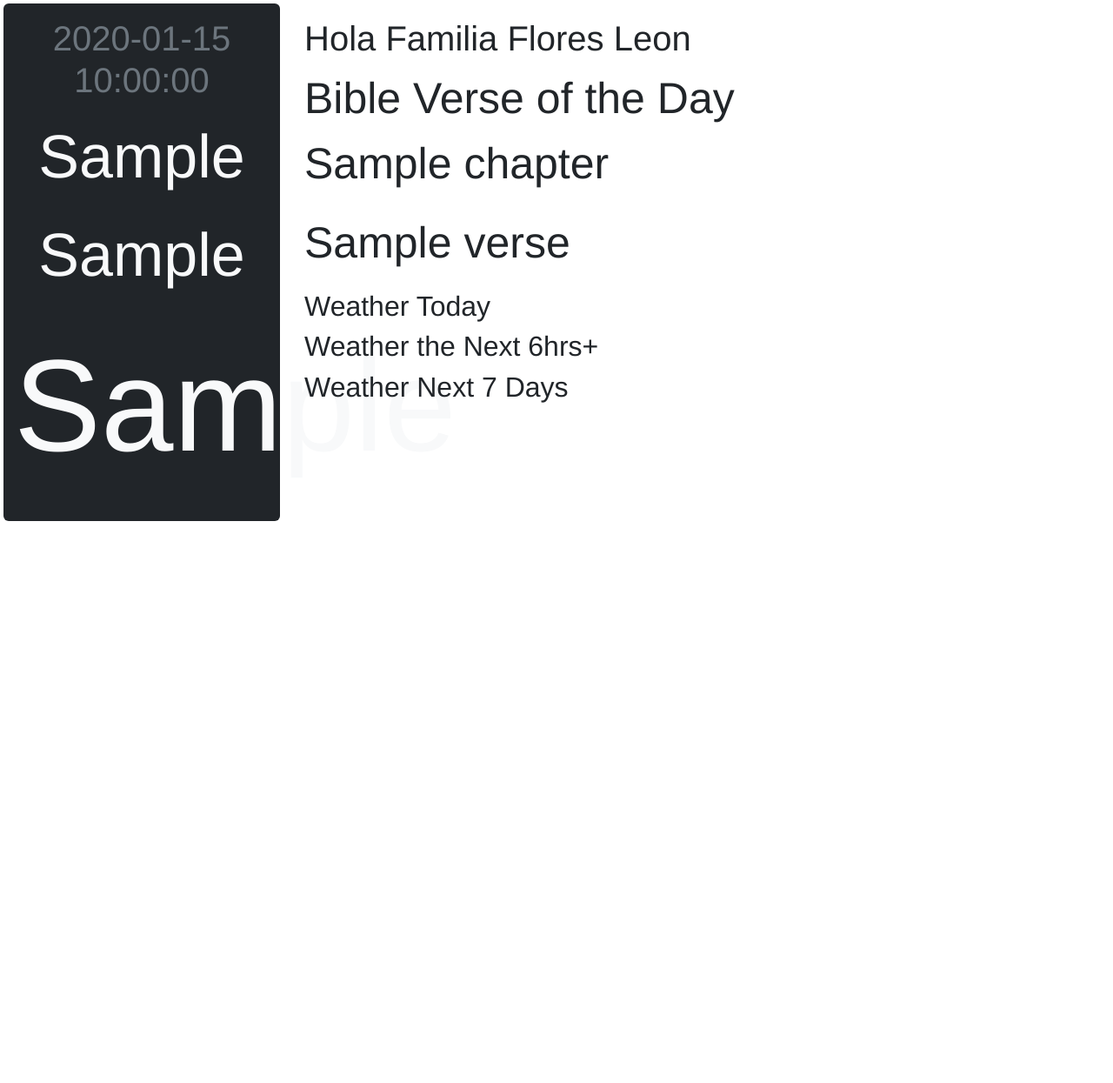
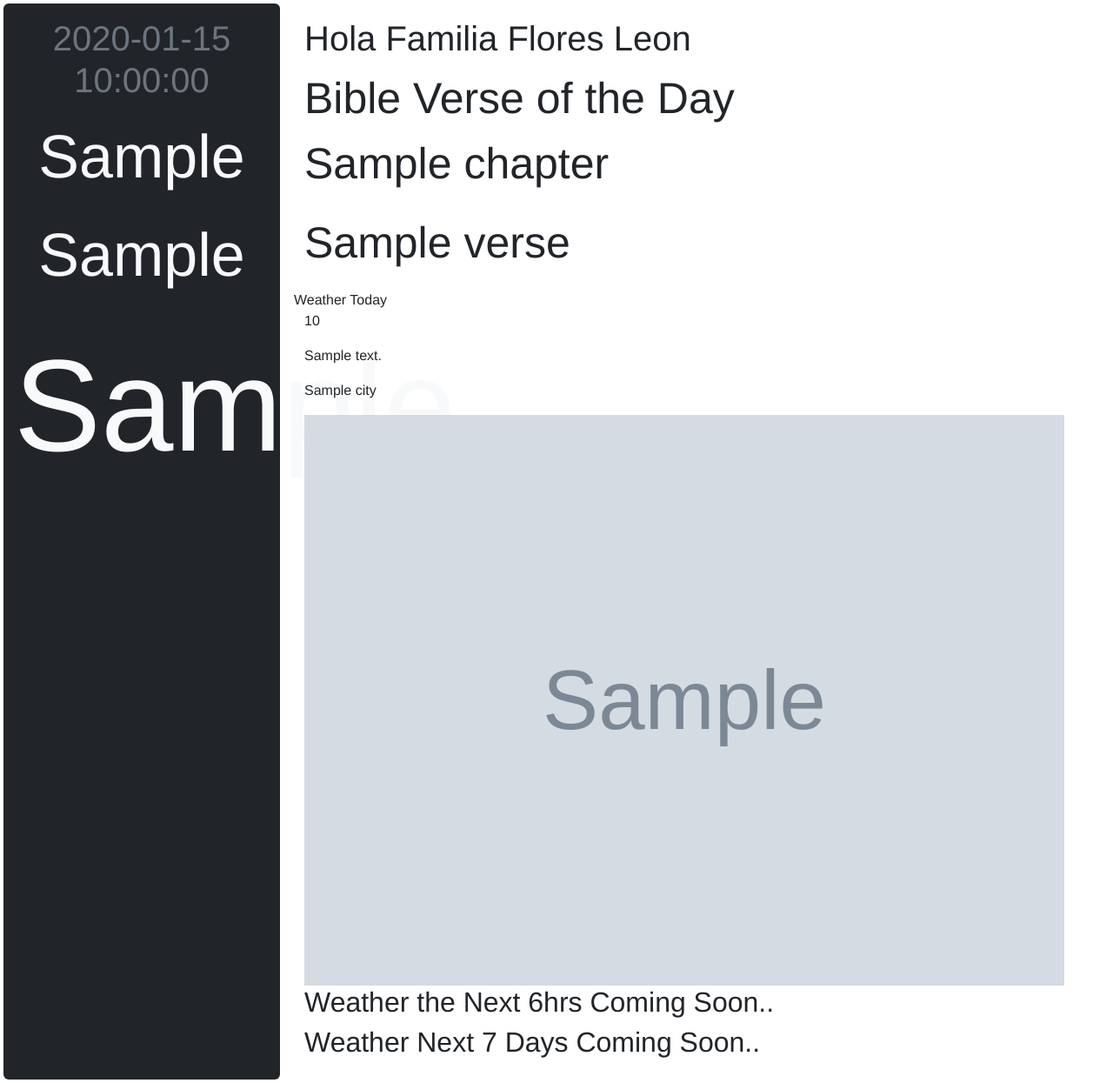
Before and after one commit to flores-luis/homeDashboard, a Flask app: template templates/index.html in a window 1280 px wide. Shown: the whole page at 87% size. Before the commit the page ends 599 px from the top, so only its background shows below. Run offline with Flask 3, Linux system fonts and the light colour scheme; the template is opened without the code that fills it: most values are stand-ins (such as "Sample title", 1, 10 or a date in 2020); grey boxes marked "Sample" are stand-in pictures.

Commit message:
Working add data to front end
Finding issues with import modules

```diff
--- a/app.py
+++ b/app.py
@@ -1,7 +1,9 @@
 from datetime import datetime
 from tabnanny import verbose
 
-import requests,api.bibleAPI as bib
+import api.bibleAPI as bib
+import api.currentWeatherAPI as weather
+import requests
 from flask import Flask, render_template
 
 # Directs Flask to find Static files
@@ -11,16 +13,22 @@ dt = datetime.now()
 currentTime = dt.strftime('%I:%M %p')
 currentDayOfWeek,currentMonth,currentDay = dt.strftime('%A'),dt.strftime('%B'),dt.strftime('%d')
 
+
 @app.route("/")
 def index():
     chapter,verse = bib.getVerse()
+    temp, city, description, iconURL = weather.getCurrentWeather()
     return render_template("index.html",
                            currentDayOfWeek=currentDayOfWeek,
                            currentDay=currentDay,
                            currentMonth=currentMonth,
                            currentTime=currentTime,
                            chapter=chapter,
-                           verse=verse )
+                           verse=verse,
+                           temperature = temp,
+                           city = city,
+                           weatherDescription = description,
+                           imagePath = iconURL)
 
 if __name__ == '__main__':
     app.run(host='127.0.0.1', debug=True)
--- a/templates/index.html
+++ b/templates/index.html
@@ -27,9 +27,15 @@
                     <p class="'dailyVerse">{{ chapter }}</p>
                     <p class="'dailyVerse">{{ verse }}</p>
                 </div>
-                <div class="row px-3"><h2>Weather Today</h2></div>
-                <div class="row px-3"><h2>Weather the Next 6hrs+</h2></div>
-                <div class="row px-3"><h2>Weather Next 7 Days</h2></div>
+                <div class="row px-3">
+                    Weather Today
+                    <p>{{temperature}}</p>
+                    <p>{{weatheDescription}}</p>
+                    <p>{{city}}</p>
+                    <img class="text-center" src="{{ imagePath }}" alt="Weather Image from Weather API">
+                </div>
+                <div class="row px-3"><h2>Weather the Next 6hrs Coming Soon..</h2></div>
+                <div class="row px-3"><h2>Weather Next 7 Days Coming Soon..</h2></div>
             </div>
         </div>
         <script src="https://cdn.jsdelivr.net/npm/bootstrap@5.3.1/dist/js/bootstrap.bundle.min.js" integrity="sha384-HwwvtgBNo3bZJJLYd8oVXjrBZt8cqVSpeBNS5n7C8IVInixGAoxmnlMuBnhbgrkm" crossorigin="anonymous"></script>
```
Also changed, not shown: api/currentWeatherAPI.py (+15 -4 lines), api/weatherGeocode.py (renamed from api/geoCodeAPI.py).
